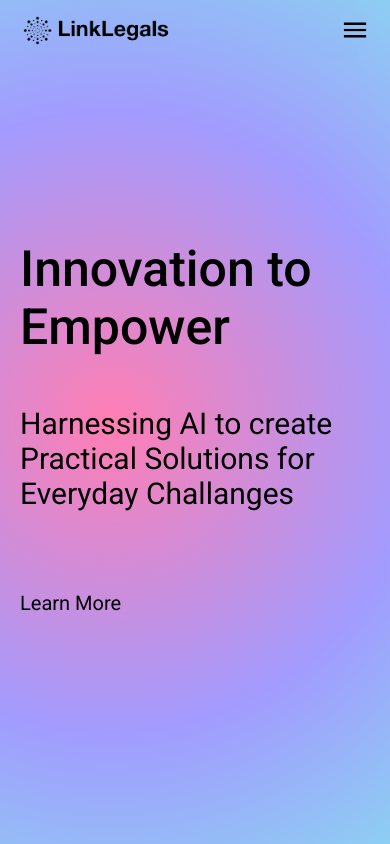
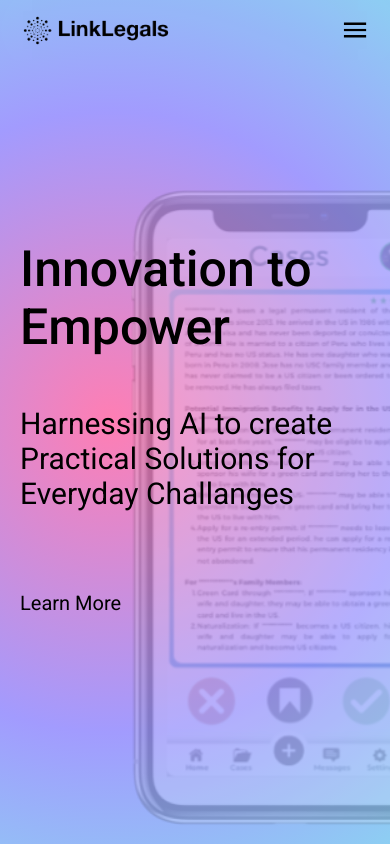
Before and after one commit to JuanDeAguero/linklegals-frontend, a React (Create React App) app: page / in a window 390 px wide. Built offline with nearby package versions, Linux system fonts and the light colour scheme.

Commit message:
improve home screen design

```diff
--- a/src/app.css
+++ b/src/app.css
@@ -2,6 +2,7 @@
     display: flex;
     align-items: center;
     flex-direction: column;
+    overflow: hidden;
 }
 nav {
     height: 60px;
@@ -52,7 +53,7 @@ nav {
 .landing-page-content {
     display: flex;
     flex-direction: column;
-    backdrop-filter: blur(100px);
+    backdrop-filter: blur(0px);
     padding: 20px;
     margin-bottom: 50px;
     overflow: visible;
@@ -78,6 +79,8 @@ nav {
     right: -700px;
     top: -80px;
     width: 1200px;
+    opacity: 0.7;
+    z-index: 1;
 }
 .background-gradient {
     position: absolute;
@@ -474,7 +477,10 @@ footer {
     }
 
     .iphone {
-        visibility: collapse;
+        opacity: 0.2;
+        top: -50px;
+        right: -500px;
+        z-index: -1;
     }
 
 }
```
